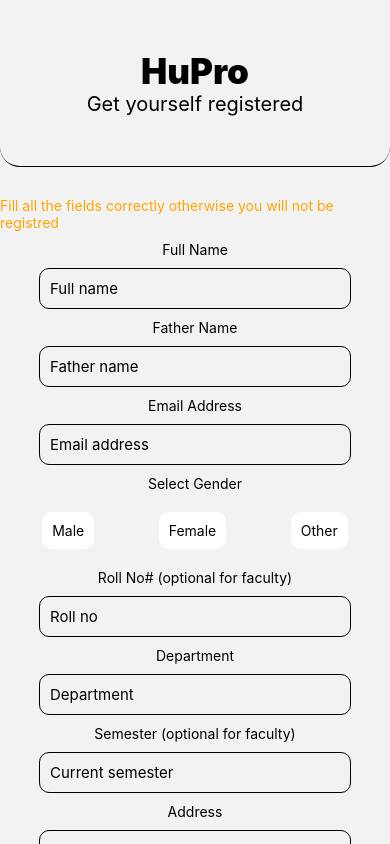
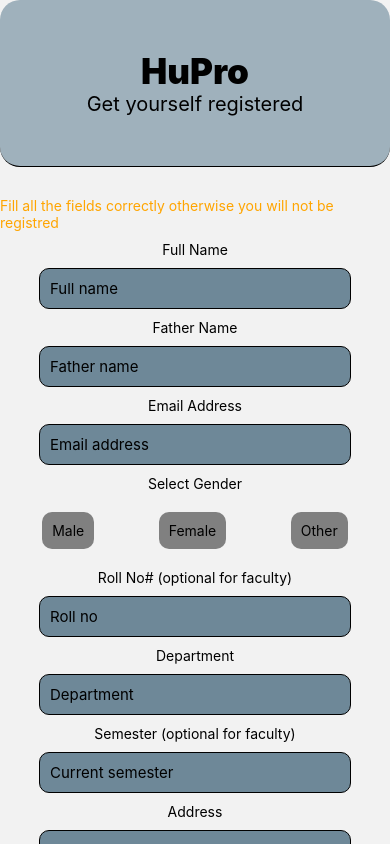
Before and after one commit to Malikwebd9723/HuPro-FYP, a React Native app in the folder frontend/: screen /Registration in a window 390 px wide. Built offline with nearby package versions, Linux system fonts and the light colour scheme.

Commit message:
Duties page complete in admin panel

```diff
--- a/frontend/Navigations/Navigation.js
+++ b/frontend/Navigations/Navigation.js
@@ -24,7 +24,7 @@
   const SuperAdminTabNavigator = () => {
     return (
 <States>
-      <Tab.Navigator screenOptions={{ tabBarStyle: { backgroundColor, color } }}>
+      <Tab.Navigator  screenOptions={{ tabBarStyle: { backgroundColor, color } }}>
         <Tab.Screen
           name="Home"
           component={SuperAdmin}
--- a/frontend/Screens/ForgotPass.js
+++ b/frontend/Screens/ForgotPass.js
@@ -1,9 +1,15 @@
 import { StyleSheet, ScrollView, KeyboardAvoidingView, View, Text, TextInput, TouchableOpacity, ToastAndroid } from "react-native";
 import { useNavigation } from "@react-navigation/native";
 import { useState } from "react";
-
+import { useTheme } from "styled-components";
 
 export default function ForgotPass() {
+    const theme = useTheme();
+    const color = theme.text;
+    const backgroundColor = theme.bg;
+    const boxbg = theme.boxBg;
+    const navBg = theme.navBg;
+    const colorDark = theme.textDark;
     const[email,setEmail] = useState("")
     const navigation = useNavigation();
     const homeHost = "192.168.10.14";
@@ -31,17 +37,17 @@
     return (
         <>
             <ScrollView>
-                <View style={styles.firstContainer}>
-                    <Text style={styles.h1}>HuPro</Text>
+                <View style={[styles.firstContainer,{backgroundColor:navBg}]}>
+                    <Text style={[styles.h1,{color:colorDark}]}>HuPro</Text>
 
-                    <Text style={styles.h2}>Verify yourself</Text>
+                    <Text style={[styles.h2,{color:colorDark}]}>Verify yourself</Text>
                 </View>
 
                 <KeyboardAvoidingView >
                     <View style={styles.secondContainer}>
                         <Text style={styles.text}>To reset password your email should be verified by HuPro</Text>
 
-                        <TextInput style={styles.input} onChangeText={(text=>setEmail(text))} placeholder="Email Address" keyboardType="email-address" />
+                        <TextInput style={[styles.input,{backgroundColor:boxbg}]} onChangeText={(text=>setEmail(text))} placeholder="Email Address" keyboardType="email-address" />
 
                         <TouchableOpacity onPress={handlesubmit} style={styles.loginBtn}>
 
--- a/frontend/Screens/Login.js
+++ b/frontend/Screens/Login.js
@@ -2,9 +2,16 @@
 import { useNavigation } from "@react-navigation/native";
 import { useEffect, useState, useContext } from "react";
 import { Context } from "../context/States";
+import { useTheme } from "styled-components";
 
 
 export default function Login() {
+    const theme = useTheme();
+    const color = theme.text;
+    const backgroundColor = theme.bg;
+    const boxbg = theme.boxBg;
+    const navBg = theme.navBg;
+    const colorDark = theme.textDark;
     const context = useContext(Context)
     const {loggedInStatus,handleLogin} = context;
     const navigation = useNavigation();
@@ -18,7 +25,7 @@
     return (
         <>
             <ScrollView>
-                <View style={styles.firstContainer}>
+                <View style={[styles.firstContainer,{backgroundColor:navBg}]}>
                     <Text style={styles.h1}>HuPro</Text>
 
                     <Text style={styles.h2}>Login to your Account</Text>
@@ -27,9 +34,9 @@
                 <KeyboardAvoidingView >
                     <View style={styles.secondContainer}>
 
-                        <TextInput style={styles.input} placeholder="Roll No" keyboardType="numeric" onChangeText={(text) => { setRoll(text) }} />
+                        <TextInput style={[styles.input,{backgroundColor:boxbg}]} placeholder="Roll No" keyboardType="numeric" onChangeText={(text) => { setRoll(text) }} />
 
-                        <TextInput style={styles.input} placeholder="Password" secureTextEntry={true} onChangeText={(text) => { setPassword(text) }} />
+                        <TextInput style={[styles.input,{backgroundColor:boxbg}]} placeholder="Password" secureTextEntry={true} onChangeText={(text) => { setPassword(text) }} />
 
                         <TouchableOpacity onPress={()=>handleLogin({roll, password})} style={styles.loginBtn}>
 
@@ -57,7 +64,7 @@
     h1: { textAlign: "center", fontSize: 35, fontWeight: "900",color:"black" },
     h2: { textAlign: "center", fontSize: 20, fontWeight: "400",color:"black" },
     secondContainer: { alignItems: "center", gap: 30, paddingVertical: 30 },
-    input: { borderWidth: 1, borderRadius: 10, width: "80%", padding: 10, fontSize: 15,backgroundColor:"grey",color:"black" },
+    input: { borderWidth: 1, borderRadius: 10, width: "80%", padding: 10, fontSize: 15,color:"black" },
     loginBtn: { backgroundColor: "green", padding: 15, borderRadius: 10, width: "30%", alignItems: "center" },
     loginBtnText: { fontSize: 15 },
 })
--- a/frontend/Screens/Registration.js
+++ b/frontend/Screens/Registration.js
@@ -2,8 +2,15 @@
 import { useNavigation } from "@react-navigation/native";
 import { MaskedTextInput } from "react-native-mask-text";
 import { useState } from "react";
+import { useTheme } from "styled-components";
 
-export default function Login() {
+export default function Registration() {
+    const theme = useTheme();
+    const color = theme.text;
+    const backgroundColor = theme.bg;
+    const boxbg = theme.boxBg;
+    const navBg = theme.navBg;
+    const colorDark = theme.textDark;
     const uniHost = "172.26.160.1";
     const homeHost = "192.168.10.11";
     const navigation = useNavigation();
@@ -85,7 +92,7 @@
     }
     return (
         <>
-            <View style={styles.firstContainer}>
+            <View style={[styles.firstContainer,{backgroundColor:navBg}]}>
                 <Text style={styles.h1}>HuPro</Text>
 
                 <Text style={styles.h2}>Get yourself registered</Text>
@@ -93,41 +100,41 @@
 
             <ScrollView showsVerticalScrollIndicator={false}>
                 <KeyboardAvoidingView >
-                    <View style={styles.secondContainer}>
+                    <View style={[styles.secondContainer]}>
                         <Text style={styles.text}>Fill all the fields correctly otherwise you will not be registred</Text>
-                        <Text>Full Name</Text>
-                        <TextInput value={cred.fullname} onChangeText={(text) => setCred(({ ...cred, fullname: text }))} style={styles.input} placeholder="Full name" />
+                        <Text style={{color:colorDark}}>Full Name</Text>
+                        <TextInput value={cred.fullname} onChangeText={(text) => setCred(({ ...cred, fullname: text }))} style={[styles.input,{backgroundColor:boxbg}]} placeholder="Full name" />
 
-                        <Text>Father Name</Text>
-                        <TextInput value={cred.fathername} onChangeText={(text) => setCred(({ ...cred, fathername: text }))} style={styles.input} placeholder="Father name" />
+                        <Text style={{color:colorDark}}>Father Name</Text>
+                        <TextInput value={cred.fathername} onChangeText={(text) => setCred(({ ...cred, fathername: text }))} style={[styles.input,{backgroundColor:boxbg}]} placeholder="Father name" />
 
-                        <Text>Email Address</Text>
-                        <TextInput value={cred.email} onChangeText={(text) => setCred(({ ...cred, email: text }))} style={styles.input} placeholder="Email address" keyboardType="email-address" />
+                        <Text style={{color:colorDark}}>Email Address</Text>
+                        <TextInput value={cred.email} onChangeText={(text) => setCred(({ ...cred, email: text }))} style={[styles.input,{backgroundColor:boxbg}]} placeholder="Email address" keyboardType="email-address" />
 
-                        <Text>Select Gender</Text>
+                        <Text style={{color:colorDark}}>Select Gender</Text>
                         <View style={{ flexDirection: "row", justifyContent: "space-around", width: "100%", padding: 10 }}>
-                            <Text style={{ backgroundColor: selectedGender == "male" ? "grey" : "white", padding: 10, borderRadius: 10 }} onPress={() => handleGender("male")}>Male</Text>
-                            <Text style={{ backgroundColor: selectedGender == "female" ? "grey" : "white", padding: 10, borderRadius: 10 }} onPress={() => handleGender("female")}>Female</Text>
-                            <Text style={{ backgroundColor: selectedGender == "other" ? "grey" : "white", padding: 10, borderRadius: 10 }} onPress={() => handleGender("other")}>Other</Text>
+                            <Text style={{ backgroundColor: selectedGender == "male" ? boxbg : "grey", padding: 10, borderRadius: 10, }} onPress={() => handleGender("male")}>Male</Text>
+                            <Text style={{ backgroundColor: selectedGender == "female" ? boxbg : "grey", padding: 10, borderRadius: 10, }} onPress={() => handleGender("female")}>Female</Text>
+                            <Text style={{ backgroundColor: selectedGender == "other" ? boxbg : "grey", padding: 10, borderRadius: 10, }} onPress={() => handleGender("other")}>Other</Text>
                         </View>
 
-                        <Text>Roll No# (optional for faculty)</Text>
-                        <TextInput value={cred.roll} onChangeText={(text) => setCred(({ ...cred, roll: text }))} style={styles.input} placeholder="Roll no" keyboardType="numeric" />
+                        <Text style={{color:colorDark}}>Roll No# (optional for faculty)</Text>
+                        <TextInput value={cred.roll} onChangeText={(text) => setCred(({ ...cred, roll: text }))} style={[styles.input,{backgroundColor:boxbg}]} placeholder="Roll no" keyboardType="numeric" />
 
-                        <Text>Department</Text>
-                        <TextInput value={cred.department} onChangeText={(text) => setCred(({ ...cred, department: text }))} style={styles.input} placeholder="Department" />
+                        <Text style={{color:colorDark}}>Department</Text>
+                        <TextInput value={cred.department} onChangeText={(text) => setCred(({ ...cred, department: text }))} style={[styles.input,{backgroundColor:boxbg}]} placeholder="Department" />
 
-                        <Text>Semester (optional for faculty)</Text>
-                        <TextInput value={cred.semester} onChangeText={(text) => setCred(({ ...cred, semester: text }))} style={styles.input} placeholder="Current semester" keyboardType="numeric" />
+                        <Text style={{color:colorDark}}>Semester (optional for faculty)</Text>
+                        <TextInput value={cred.semester} onChangeText={(text) => setCred(({ ...cred, semester: text }))} style={[styles.input,{backgroundColor:boxbg}]} placeholder="Current semester" keyboardType="numeric" />
 
-                        <Text>Address</Text>
-                        <TextInput value={cred.address} onChangeText={(text) => setCred(({ ...cred, address: text }))} style={styles.input} placeholder="Address" />
+                        <Text style={{color:colorDark}}>Address</Text>
+                        <TextInput value={cred.address} onChangeText={(text) => setCred(({ ...cred, address: text }))} style={[styles.input,{backgroundColor:boxbg}]} placeholder="Address" />
 
-                        <Text>CNIC No#</Text>
-                        <MaskedTextInput value={cred.cnic} onChangeText={(text) => setCred(({ ...cred, cnic: text }))} keyboardType="numeric" placeholder="12345-6789234-9" mask="99999-9999999-9" style={styles.input} />
+                        <Text style={{color:colorDark}}>CNIC No#</Text>
+                        <MaskedTextInput value={cred.cnic} onChangeText={(text) => setCred(({ ...cred, cnic: text }))} keyboardType="numeric" placeholder="12345-6789234-9" mask="99999-9999999-9" style={[styles.input,{backgroundColor:boxbg}]} />
 
-                        <Text>Contact No#</Text>
-                        <MaskedTextInput value={cred.contact} onChangeText={(text) => setCred(({ ...cred, contact: text }))} keyboardType="phone-pad" placeholder="0123-4567890" mask="0999-9999999" style={styles.input} />
+                        <Text style={{color:colorDark}}>Contact No#</Text>
+                        <MaskedTextInput value={cred.contact} onChangeText={(text) => setCred(({ ...cred, contact: text }))} keyboardType="phone-pad" placeholder="0123-4567890" mask="0999-9999999" style={[styles.input,{backgroundColor:boxbg}]} />
 
                         <TouchableOpacity onPress={validation} style={styles.loginBtn}>
 
@@ -147,7 +154,7 @@
 };
 
 const styles = StyleSheet.create({
-    firstContainer: { paddingVertical: 50, borderBottomWidth: 1, borderRadius: 20 },
+    firstContainer: { paddingVertical: 50, borderBottomWidth: 1, borderRadius: 20},
     h1: { textAlign: "center", fontSize: 35, fontWeight: "900" },
     h2: { textAlign: "center", fontSize: 20, fontWeight: "400" },
     secondContainer: { alignItems: "center", gap: 10, paddingVertical: 30 },
--- a/frontend/Screens/SuperAdmin/Duties.js
+++ b/frontend/Screens/SuperAdmin/Duties.js
@@ -1,15 +1,137 @@
-import AsyncStorage from "@react-native-async-storage/async-storage";
-import { ScrollView, View, Text, TouchableOpacity } from "react-native";
+import { StyleSheet, ScrollView, View, Text, TouchableOpacity, FlatList } from "react-native";
+import { useTheme } from "styled-components";
+import TopNav from "../../components/TopNav";
+import { useEffect, useState, useContext } from "react";
+import { Context } from "../../context/States";
 
-export default function Duties(){
-    return(
+export default function Duties() {
+    const [users, setUsers] = useState([])
+    const context = useContext(Context);
+    const { getRegisteredUsers, registeredUsers } = context;
+    useEffect(() => {
+        getRegisteredUsers();
+        setUsers(...users,registeredUsers.filter(user => user.dutyPlace !== "main gate" && user.dutyPlace !== "second gate" && user.dutyPlace !== "third gate"));
+    }, [])
+    const theme = useTheme();
+    const color = theme.text;
+    const backgroundColor = theme.bg;
+    const boxbg = theme.boxBg;
+    const navBg = theme.navBg;
+    const colorDark = theme.textDark;
+    const [catShow, setCatShow] = useState(false)
+    const [catToShow, setCatToShow] = useState("main gate")
+    const handleCat = () => {
+        setCatShow(!catShow)
+    }
+    const handleCatToShow = (value) => {
+        setCatToShow(value);
+        setCatShow(!catShow);
+    };
+
+
+
+    const HeaderComponent = () => {
+        return (
+            <Text style={[styles.h3, { color: colorDark, backgroundColor: boxbg }]}>{catToShow.toUpperCase()}</Text>
+        );
+    };
+    const renderItem = ({ item }) => (
         <ScrollView>
-            <View>
-                <Text>Duties page</Text>
-                <TouchableOpacity onPress={()=>AsyncStorage.clear()}>
-                    <Text>Logout</Text>
-                </TouchableOpacity>
+            {item.dutyPlace == catToShow?
+                <View style={[styles.boxContainer, { borderColor: boxbg }]}>
+                    <View style={[styles.boxInner, { borderColor: navBg }]}>
+                        <Text style={[styles.h5, { color }]}>{item.fullname.toUpperCase()}</Text>
+                        <Text style={[styles.h6, { color }]}><Text style={{ fontWeight: "500" }}>Fater Name: </Text>{item.fathername.toUpperCase()}</Text>
+                        <Text style={[styles.h6, { color }]}><Text style={{ fontWeight: "500" }}>Gender: </Text>{item.gender}</Text>
+                        <Text style={[styles.h6, { color }]}><Text style={{ fontWeight: "500" }}>Contact#: </Text>{item.contact}</Text>
+                    </View>
+                </View>:""}
+        </ScrollView>
+    );
+
+    const renderItemOthers = ({ item }) => (
+        <ScrollView>
+                <View style={[styles.boxContainer, { borderColor: boxbg }]}>
+                    <View style={[styles.boxInner, { borderColor: navBg }]}>
+                        <Text style={[styles.h5, { color }]}>{item.fullname.toUpperCase()}</Text>
+                        <Text style={[styles.h6, { color }]}><Text style={{ fontWeight: "500" }}>Fater Name: </Text>{item.fathername.toUpperCase()}</Text>
+                        <Text style={[styles.h6, { color }]}><Text style={{ fontWeight: "500" }}>Gender: </Text>{item.gender}</Text>
+                        <Text style={[styles.h6, { color }]}><Text style={{ fontWeight: "500" }}>Contact#: </Text>{item.contact}</Text>
+                        <Text style={[styles.h6, { color }]}><Text style={{ fontWeight: "500" }}>Duty place#: </Text>{item.dutyPlace}</Text>
+                    </View>
+                </View>
+        </ScrollView>
+    );
+
+    return (
+        <View style={[styles.mainContainer, { backgroundColor }]}>
+
+
+            {/* Defalut topnav componet */}
+            <TopNav text="Duties" />
+
+
+            {/* button to select the category to show */}
+            <View style={{ flexDirection: "row", justifyContent: "space-between" }}>
+                <TouchableOpacity onPress={handleCat} style={[styles.cat, { borderColor: navBg }]}><Text style={[styles.catText, { color }]}>Select Duty Place</Text><Text style={[styles.catText, { color, fontSize: 20 }]}>{catShow ? "▼" : "▶"} </Text></TouchableOpacity>
             </View>
-        </ScrollView>
+
+            {/* select content of category section */}
+            {catShow && <View style={styles.boxContainer}>
+                <View style={[styles.boxInner, { borderColor: navBg }]}>
+                    <Text text="registered" onPress={() => handleCatToShow("main gate")}
+                        style={[styles.h6, { color, marginVertical: 5 }]}>Main Gate</Text>
+
+                    <Text onPress={() => handleCatToShow("second gate")} style={[styles.h6, { color, marginVertical: 5 }]}>Second Gate</Text>
+
+
+                    <Text onPress={() => handleCatToShow("third gate")} style={[styles.h6, { color, marginVertical: 5 }]}>Third Gate</Text>
+
+                    <Text onPress={() => handleCatToShow("other")} style={[styles.h6, { color, marginVertical: 5 }]}>Other</Text>
+                </View>
+            </View>}
+
+
+            {/* display the registered proctors list */}
+            {catToShow == "main gate" || catToShow == "second gate" || catToShow == "third gate" ?
+                <FlatList
+                    data={registeredUsers}
+                    renderItem={renderItem}
+                    ListHeaderComponent={<HeaderComponent />}
+                    ListEmptyComponent={() => (
+                        <View style={{ alignItems: 'center' }}>
+                            <Text style={{ color }}>Nothing to show!</Text>
+                        </View>
+                    )} />
+
+                : <FlatList
+                    data={users}
+                    renderItem={renderItemOthers}
+                    ListHeaderComponent={<HeaderComponent />}
+                    ListEmptyComponent={() => (
+                        <View style={{ alignItems: 'center' }}>
+                            <Text style={{ color }}>No applicants to display!</Text>
+                        </View>
+                    )}
+                />}
+
+
+        </View>
     )
 };
+
+
+const styles = StyleSheet.create({
+    mainContainer: { padding: 10, paddingBottom: "32%", minHeight: "100%" },
+    cat: { padding: 10, marginVertical: 5, flexDirection: "row", justifyContent: "space-around", alignItems: "center", width: "50%" },
+    catText: { fontSize: 15, fontWeight: "500" },
+    h2: { fontSize: 25, fontWeight: "400" },
+    sectionTwo: { marginVertical: 10, padding: 10, flexDirection: "row", justifyContent: "space-between", alignItems: "center" },
+    h3: { fontSize: 20, paddingVertical: 10, textAlign: "center", borderTopLeftRadius: 10, borderTopRightRadius: 10 },
+    boxContainer: { flexDirection: 'row', flexWrap: "wrap", justifyContent: "space-around" },
+    boxInner: { width: "100%", justifyContent: "center", padding: 10, margin: 10, borderWidth: 1, borderRadius: 10 },
+    h5: { fontSize: 18, padding: 5, fontWeight: "600" },
+    h6: { fontSize: 13, padding: 5, fontWeight: "300" },
+    btn: { marginRight: 10, borderWidth: 1, borderRadius: 10, padding: 10, marginVertical: 10 },
+    btnContainer: { flexDirection: "row" }
+})
--- a/frontend/Screens/SuperAdmin/UsersData.js
+++ b/frontend/Screens/SuperAdmin/UsersData.js
@@ -133,7 +133,7 @@
 
 
 const styles = StyleSheet.create({
-    mainContainer: { padding: 10, paddingBottom: "32%" },
+    mainContainer: { padding: 10, paddingBottom: "32%",minHeight:"100%" },
     cat: { padding: 10, marginVertical: 5, flexDirection: "row", justifyContent: "space-around", alignItems: "center", width: "50%" },
     catText: { fontSize: 15, fontWeight: "500" },
     h2: { fontSize: 25, fontWeight: "400" },
--- a/frontend/package.json
+++ b/frontend/package.json
@@ -12,7 +12,6 @@
   "dependencies": {
     "@react-native-async-storage/async-storage": "^1.23.1",
     "@react-native-community/cli": "^13.6.2",
-    "@react-native-picker/picker": "^2.7.5",
     "@react-navigation/bottom-tabs": "^6.5.20",
     "@react-navigation/native": "^6.1.16",
     "@react-navigation/native-stack": "^6.9.25",
```
Also changed, not shown: frontend/Screens/SuperAdmin/SuperAdmin.js (+11 -9 lines), 1 other file (tests, documents, lock files or other folders).
